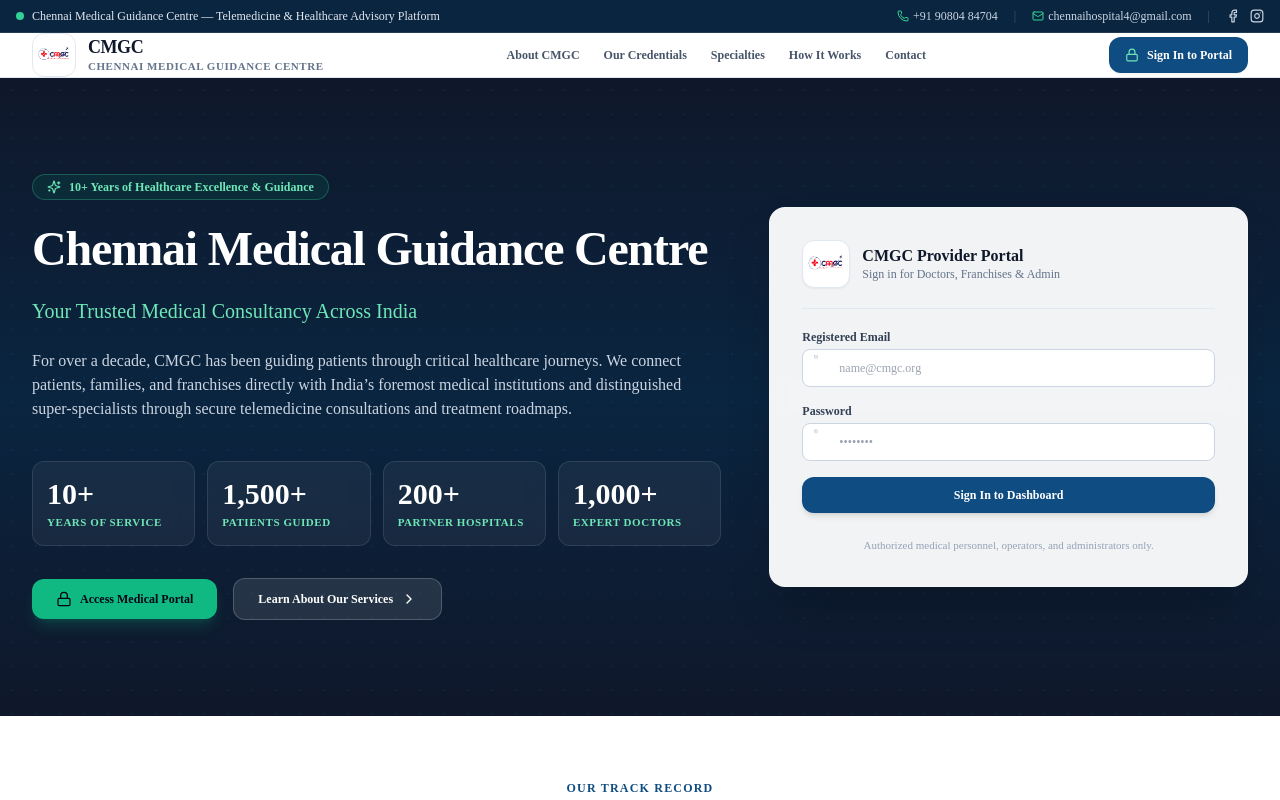
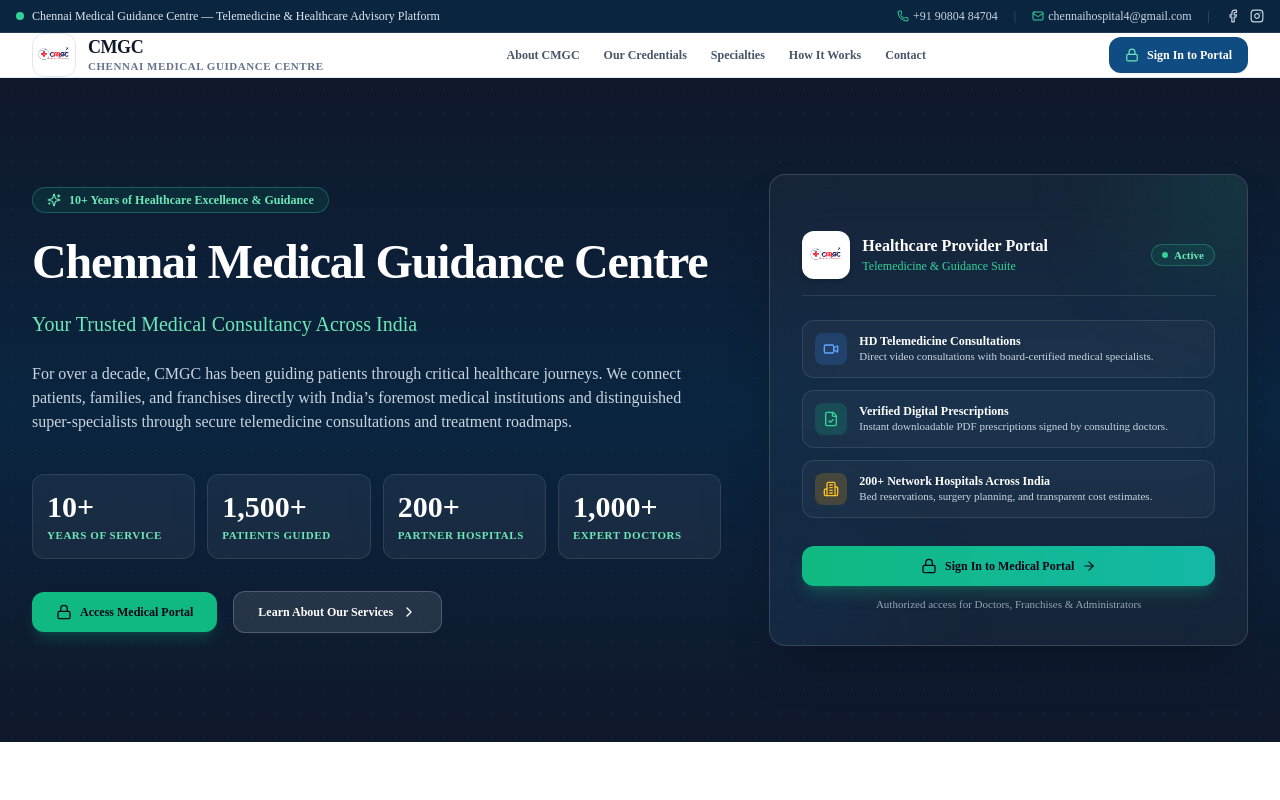
Before and after one commit to MainhasanSk/CMGC-Doctor-Consultansy, a React (Vite) app: page / in a window 1280 px wide. Shown: the top 800 px of the page. Built offline with nearby package versions, Linux system fonts and the light colour scheme; no server answers.

Commit message:
Remove white login form from hero section and redirect portal buttons to /login

```diff
--- a/src/app/page.tsx
+++ b/src/app/page.tsx
@@ -1,10 +1,8 @@
 "use client";
 
-import React, { useState } from "react";
+import React from "react";
 import Link from "next/link";
-import { useRouter } from "next/navigation";
 import { useAuth } from "@/hooks/useAuth";
-import { getFriendlyErrorMessage } from "@/lib/errors";
 import {
   Award,
   Building2,
@@ -19,8 +17,6 @@ import {
   Mail,
   MapPin,
   Lock,
-  Loader2,
-  AlertCircle,
   ArrowRight,
   ExternalLink,
   Sparkles,
@@ -33,37 +29,13 @@ import {
 } from "lucide-react";
 
 export default function HomePage() {
-  const { user, login, loading: authLoading } = useAuth();
-  const router = useRouter();
-
-  // Login form state
-  const [email, setEmail] = useState("");
-  const [password, setPassword] = useState("");
-  const [submitting, setSubmitting] = useState(false);
-  const [errorMessage, setErrorMessage] = useState("");
+  const { user } = useAuth();
 
   const getDashboardUrl = () => {
     if (user?.role === "ADMIN") return "/admin/dashboard";
     if (user?.role === "FRANCHISE") return "/franchise/dashboard";
     if (user?.role === "DOCTOR") return "/doctor/dashboard";
     return "/login";
-  };
-
-  const handleLoginSubmit = async (e: React.FormEvent) => {
-    e.preventDefault();
-    setErrorMessage("");
-    setSubmitting(true);
-
-    try {
-      const profile = await login(email.trim(), password);
-      if (profile.role === "ADMIN") router.push("/admin/dashboard");
-      else if (profile.role === "FRANCHISE") router.push("/franchise/dashboard");
-      else if (profile.role === "DOCTOR") router.push("/doctor/dashboard");
-    } catch (err) {
-      setErrorMessage(getFriendlyErrorMessage(err));
-    } finally {
-      setSubmitting(false);
-    }
   };
 
   const specialties = [
@@ -179,13 +151,13 @@ export default function HomePage() {
                 <ArrowRight className="h-3.5 w-3.5" />
               </Link>
             ) : (
-              <a
-                href="#portal-login"
+              <Link
+                href="/login"
                 className="inline-flex items-center gap-2 rounded-xl bg-cmgc-primary px-4 py-2.5 text-xs font-bold text-white shadow-sm hover:bg-cmgc-navy transition"
               >
                 <Lock className="h-3.5 w-3.5 text-emerald-300" />
                 Sign In to Portal
-              </a>
+              </Link>
             )}
           </div>
         </div>
@@ -241,13 +213,13 @@ export default function HomePage() {
               </div>
 
               <div className="flex flex-wrap items-center gap-4 pt-2">
-                <a
-                  href="#portal-login"
+                <Link
+                  href={user ? getDashboardUrl() : "/login"}
                   className="rounded-xl bg-emerald-500 hover:bg-emerald-600 text-slate-950 px-6 py-3 text-xs font-extrabold shadow-lg shadow-emerald-500/20 transition inline-flex items-center gap-2"
                 >
                   <Lock className="h-4 w-4" />
                   Access Medical Portal
-                </a>
+                </Link>
                 <a
                   href="#about"
                   className="rounded-xl bg-white/10 hover:bg-white/15 text-white px-6 py-3 text-xs font-bold border border-white/20 transition inline-flex items-center gap-2"
@@ -258,97 +230,80 @@ export default function HomePage() {
               </div>
             </div>
 
-            {/* Right Column: Portal Login Box */}
-            <div id="portal-login" className="lg:col-span-5 scroll-mt-24">
-              <div className="rounded-2xl border border-white/20 bg-white/95 text-slate-900 p-6 sm:p-8 shadow-2xl backdrop-blur">
-                <div className="flex items-center gap-3 pb-5 border-b border-slate-200">
-                  <div className="flex h-12 w-12 items-center justify-center rounded-xl bg-white p-1 shadow-sm border border-slate-200 shrink-0">
+            {/* Right Column: Portal Access Gateway Card */}
+            <div className="lg:col-span-5">
+              <div className="relative rounded-2xl border border-white/15 bg-white/[0.04] p-6 sm:p-8 backdrop-blur-xl shadow-2xl space-y-6 overflow-hidden">
+                {/* Ambient glow effects */}
+                <div className="absolute -top-20 -right-20 h-44 w-44 rounded-full bg-emerald-500/15 blur-3xl pointer-events-none" />
+                <div className="absolute -bottom-20 -left-20 h-44 w-44 rounded-full bg-cmgc-primary/20 blur-3xl pointer-events-none" />
+
+                <div className="relative z-10 flex items-center justify-between pb-4 border-b border-white/10">
+                  <div className="flex items-center gap-3">
+                    <div className="flex h-12 w-12 items-center justify-center rounded-xl bg-white p-1.5 shadow-md border border-white/20 shrink-0">
                       <img src="/logo.png" alt="CMGC Logo" className="h-full w-full object-contain" />
                     </div>
                     <div>
-                    <h2 className="text-base font-extrabold text-slate-900 leading-tight">
-                      CMGC Provider Portal
-                    </h2>
-                    <p className="text-xs text-slate-500">
-                      Sign in for Doctors, Franchises & Admin
+                      <h3 className="text-base font-extrabold text-white leading-tight">
+                        Healthcare Provider Portal
+                      </h3>
+                      <p className="text-xs text-emerald-400 font-medium mt-0.5">
+                        Telemedicine & Guidance Suite
                       </p>
                     </div>
                   </div>
+                  <span className="inline-flex items-center gap-1.5 rounded-full bg-emerald-500/10 border border-emerald-400/30 px-2.5 py-0.5 text-[11px] font-semibold text-emerald-300">
+                    <span className="h-1.5 w-1.5 rounded-full bg-emerald-400 animate-pulse" />
+                    Active
+                  </span>
+                </div>
 
-                {user ? (
-                  <div className="py-6 space-y-4 text-center">
-                    <div className="mx-auto flex h-12 w-12 items-center justify-center rounded-full bg-emerald-100 text-emerald-700">
-                      <CheckCircle2 className="h-6 w-6" />
+                {/* Gateway Feature Badges */}
+                <div className="relative z-10 space-y-3">
+                  <div className="flex items-start gap-3 rounded-xl bg-white/[0.03] border border-white/10 p-3 hover:bg-white/[0.06] transition">
+                    <div className="h-8 w-8 rounded-lg bg-blue-500/20 text-blue-400 flex items-center justify-center shrink-0">
+                      <Video className="h-4 w-4" />
                     </div>
                     <div>
-                      <p className="text-xs text-slate-500">You are signed in as</p>
-                      <p className="text-sm font-bold text-slate-900">{user.name}</p>
-                      <p className="text-xs text-cmgc-primary font-semibold uppercase mt-0.5">Role: {user.role}</p>
-                    </div>
-                    <Link
-                      href={getDashboardUrl()}
-                      className="w-full inline-flex items-center justify-center gap-2 rounded-xl bg-cmgc-primary px-4 py-3 text-xs font-extrabold text-white shadow-md hover:bg-cmgc-navy transition"
-                    >
-                      Enter {user.role} Dashboard &rarr;
-                    </Link>
-                  </div>
-                ) : (
-                  <form onSubmit={handleLoginSubmit} className="mt-5 space-y-4">
-                    {errorMessage && (
-                      <div className="flex items-start gap-2 rounded-xl bg-red-50 p-3 text-xs text-red-700 border border-red-200">
-                        <AlertCircle className="h-4 w-4 shrink-0 mt-0.5 text-red-600" />
-                        <div>{errorMessage}</div>
-                      </div>
-                    )}
-
-                    <div>
-                      <label className="block text-xs font-bold text-slate-700 mb-1">
-                        Registered Email
-                      </label>
-                      <div className="relative">
-                        <Mail className="pointer-events-none absolute inset-y-0 left-0 flex items-center pl-3 h-4 w-4 text-slate-400" />
-                        <input
-                          type="email"
-                          required
-                          value={email}
-                          onChange={(e) => setEmail(e.target.value)}
-                          placeholder="name@cmgc.org"
-                          className="w-full rounded-lg border border-slate-300 pl-9 pr-3 py-2.5 text-xs focus:border-cmgc-primary focus:ring-1 focus:ring-cmgc-primary focus:outline-none"
-                        />
+                      <h4 className="text-xs font-bold text-white">HD Telemedicine Consultations</h4>
+                      <p className="text-[11px] text-slate-300 leading-snug">Direct video consultations with board-certified medical specialists.</p>
                     </div>
                   </div>
 
+                  <div className="flex items-start gap-3 rounded-xl bg-white/[0.03] border border-white/10 p-3 hover:bg-white/[0.06] transition">
+                    <div className="h-8 w-8 rounded-lg bg-emerald-500/20 text-emerald-400 flex items-center justify-center shrink-0">
+                      <FileCheck className="h-4 w-4" />
+                    </div>
                     <div>
-                      <label className="block text-xs font-bold text-slate-700 mb-1">
-                        Password
-                      </label>
-                      <div className="relative">
-                        <Lock className="pointer-events-none absolute inset-y-0 left-0 flex items-center pl-3 h-4 w-4 text-slate-400" />
-                        <input
-                          type="password"
-                          required
-                          value={password}
-                          onChange={(e) => setPassword(e.target.value)}
-                          placeholder="••••••••"
-                          className="w-full rounded-lg border border-slate-300 pl-9 pr-3 py-2.5 text-xs focus:border-cmgc-primary focus:ring-1 focus:ring-cmgc-primary focus:outline-none"
-                        />
+                      <h4 className="text-xs font-bold text-white">Verified Digital Prescriptions</h4>
+                      <p className="text-[11px] text-slate-300 leading-snug">Instant downloadable PDF prescriptions signed by consulting doctors.</p>
                     </div>
                   </div>
 
-                    <button
-                      type="submit"
-                      disabled={submitting || authLoading}
-                      className="w-full flex items-center justify-center gap-2 rounded-xl bg-cmgc-primary px-4 py-2.5 text-xs font-extrabold text-white shadow-md hover:bg-cmgc-navy transition disabled:opacity-50"
+                  <div className="flex items-start gap-3 rounded-xl bg-white/[0.03] border border-white/10 p-3 hover:bg-white/[0.06] transition">
+                    <div className="h-8 w-8 rounded-lg bg-amber-500/20 text-amber-400 flex items-center justify-center shrink-0">
+                      <Building2 className="h-4 w-4" />
+                    </div>
+                    <div>
+                      <h4 className="text-xs font-bold text-white">200+ Network Hospitals Across India</h4>
+                      <p className="text-[11px] text-slate-300 leading-snug">Bed reservations, surgery planning, and transparent cost estimates.</p>
+                    </div>
+                  </div>
+                </div>
+
+                {/* Action button redirecting to /login */}
+                <div className="relative z-10 pt-1">
+                  <Link
+                    href={user ? getDashboardUrl() : "/login"}
+                    className="w-full inline-flex items-center justify-center gap-2 rounded-xl bg-gradient-to-r from-emerald-500 to-teal-500 hover:from-emerald-400 hover:to-teal-400 text-slate-950 px-5 py-3 text-xs font-black shadow-lg shadow-emerald-500/25 transition group"
                   >
-                      {submitting && <Loader2 className="h-4 w-4 animate-spin" />}
-                      {submitting ? "Signing In..." : "Sign In to Dashboard"}
-                    </button>
-
-                    <p className="text-[11px] text-center text-slate-400 pt-2">
-                      Authorized medical personnel, operators, and administrators only.
+                    <Lock className="h-4 w-4" />
+                    <span>{user ? `Go to ${user.role} Dashboard` : "Sign In to Medical Portal"}</span>
+                    <ArrowRight className="h-3.5 w-3.5 group-hover:translate-x-1 transition-transform" />
+                  </Link>
+                  <p className="text-[11px] text-center text-slate-400 mt-2.5">
+                    Authorized access for Doctors, Franchises & Administrators
                   </p>
-                  </form>
-                )}
+                </div>
               </div>
             </div>
 
@@ -607,7 +562,7 @@ export default function HomePage() {
                 <li><a href="#numbers" className="hover:text-white transition">Our Clinical Network</a></li>
                 <li><a href="#specialties" className="hover:text-white transition">Departments & Specialties</a></li>
                 <li><a href="#how-it-works" className="hover:text-white transition">Franchise Telemedicine</a></li>
-                <li><a href="#portal-login" className="hover:text-white transition">Authorized Portal Login</a></li>
+                <li><Link href={user ? getDashboardUrl() : "/login"} className="hover:text-white transition">Authorized Portal Login</Link></li>
               </ul>
             </div>
 
```
Lines whose indentation alone changed are shown as unchanged.
